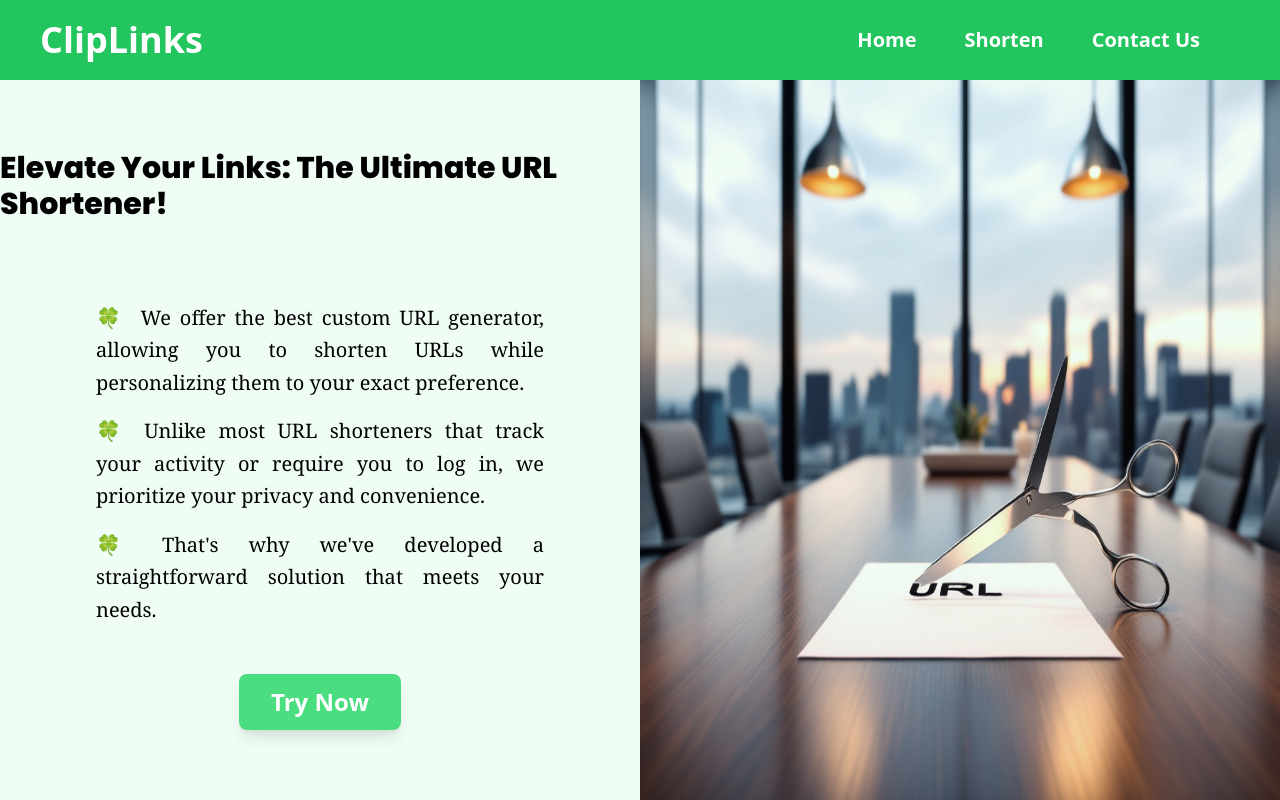
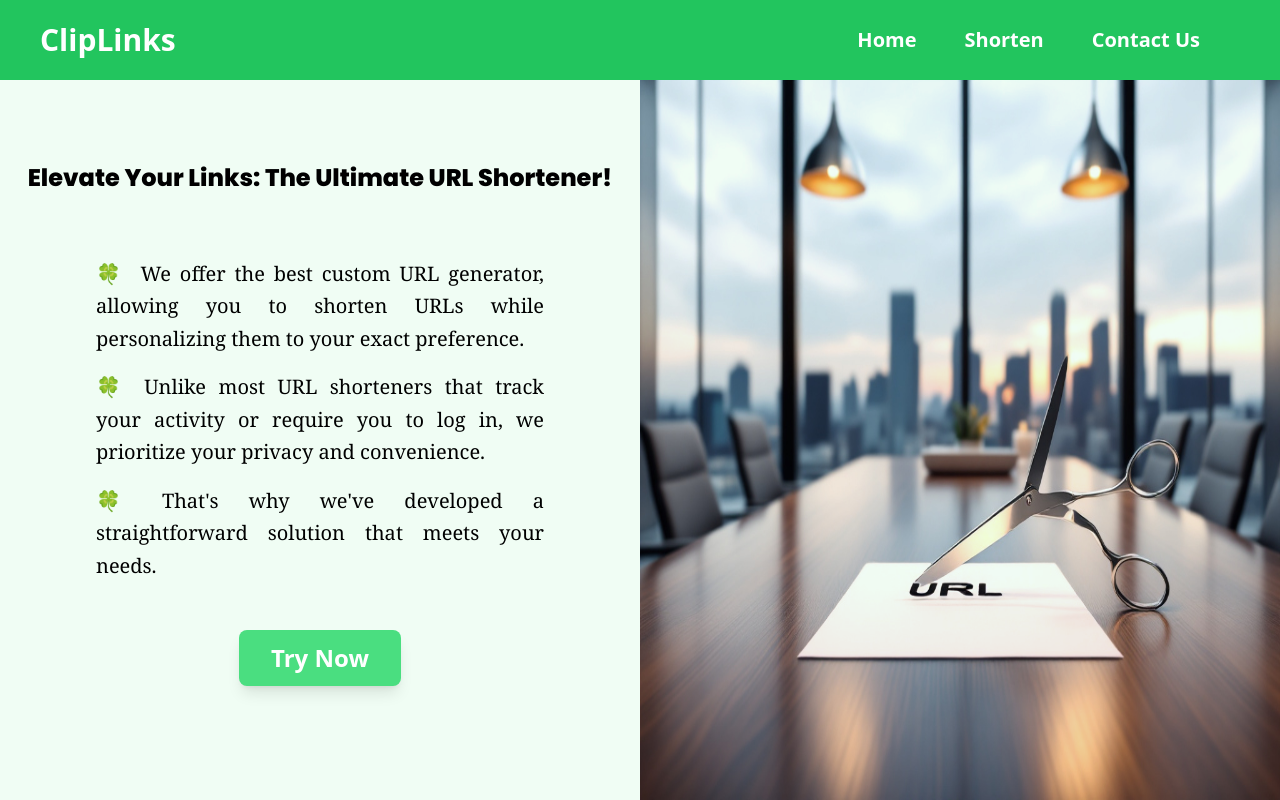
Before and after one commit to agrwaladitya99/ClipLinks, a Next.js app: page / in a window 1280 px wide. Built offline with nearby package versions, Linux system fonts and the light colour scheme.

Commit message:
Fixed fonts.

```diff
--- a/app/page.js
+++ b/app/page.js
@@ -14,7 +14,7 @@ export default function Home() {
       <section className="grid grid-cols-2 h-[90vh]">
         <div className="flex flex-col gap-8 items-center justify-center">
           <p
-            className={`text-3xl font-bold ${poppins.className} mb-12`}
+            className={`text-2xl font-bold ${poppins.className} mb-8 mt-[-2rem]`}
           >
             Elevate Your Links: The Ultimate URL Shortener!
           </p>
--- a/components/Navbar.js
+++ b/components/Navbar.js
@@ -4,7 +4,7 @@ import Link from 'next/link'
 const Navbar = () => {
   return (
     <nav className='h-[10vh] bg-green-500 flex justify-between pl-10 pr-20 items-center text-white font-bold text-xl'>
-      <div className="logo text-4xl">
+      <div className="logo text-3xl">
         <Link href="/">ClipLinks</Link>
       </div>
       <ul className='flex justify-center gap-12 items-center'>
```
